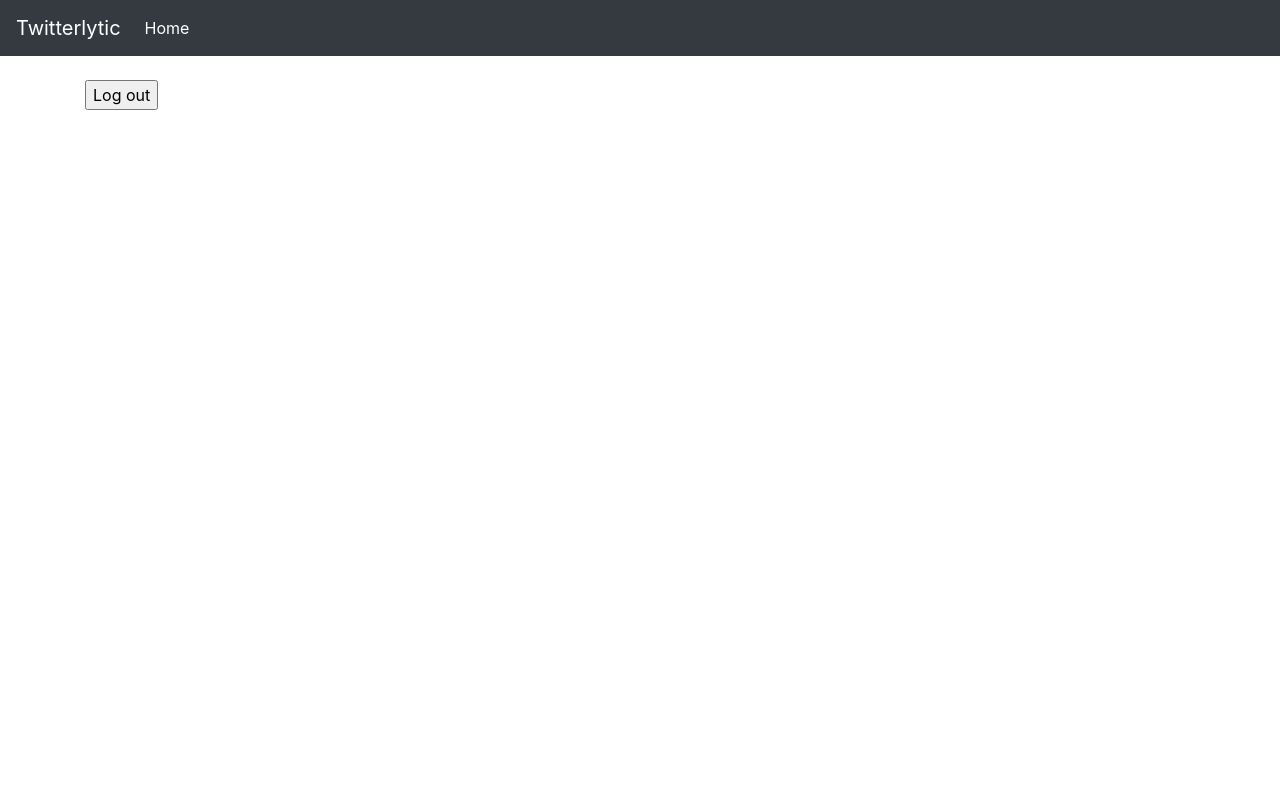
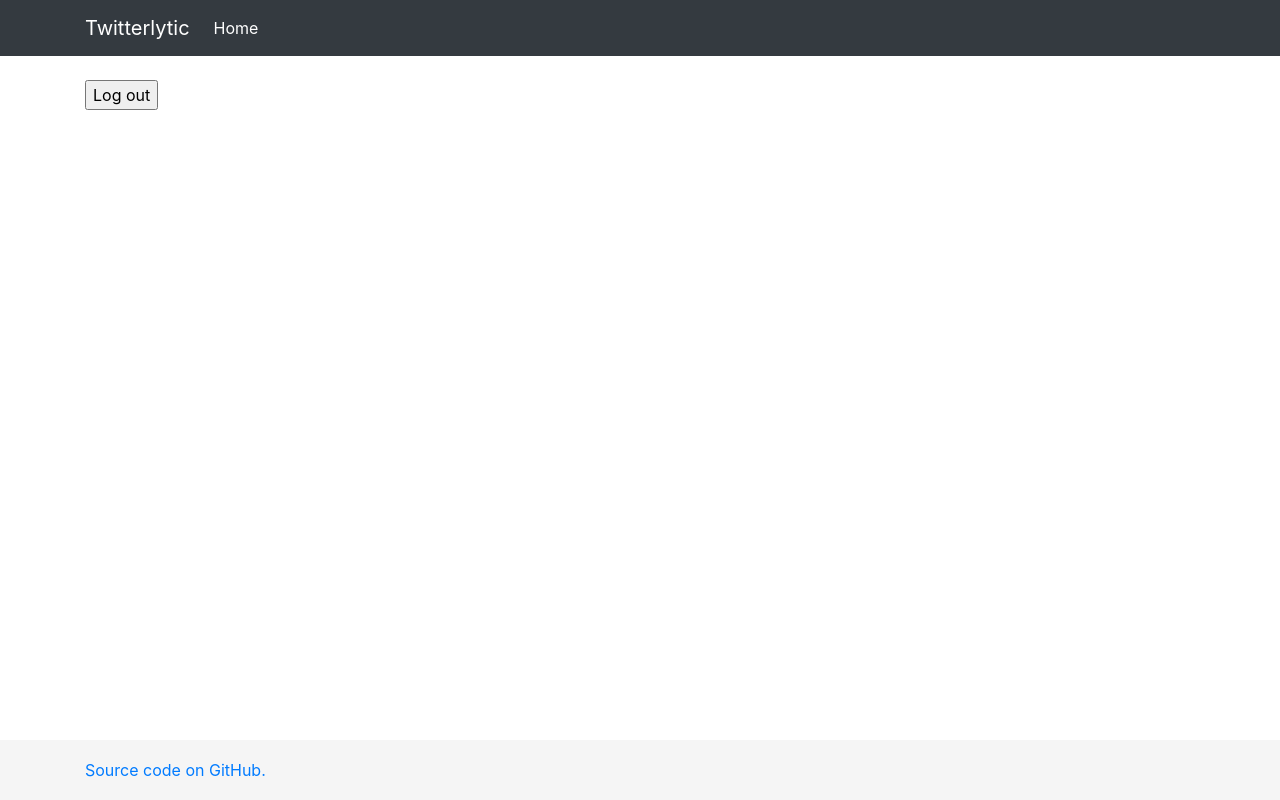
Before and after one commit to madprime/twitterlytic, a Django app: page /logout/ in a window 1280 px wide. Run offline with Django 3.2, Linux system fonts and the light colour scheme; parts of the project's set-up code (start-up, migrations or seed data) failed here and were passed over; some libraries are stand-ins or nearby versions.

Commit message:
Clean up navbar, add GitHub link

```diff
--- a/static/css/main.css
+++ b/static/css/main.css
@@ -1,6 +1,25 @@
-/* Padding to avoid navbar. */
 body {
+  /* Padding to avoid navbar. */
   padding-top: 5rem;
+
+  /* Margin bottom by footer height */
+  margin-bottom: 60px;
+}
+
+/* Sticky footer styles
+-------------------------------------------------- */
+html {
+  position: relative;
+  min-height: 100%;
+}
+.footer {
+  position: absolute;
+  bottom: 0;
+  width: 100%;
+  /* Set the fixed height of the footer here */
+  height: 60px;
+  line-height: 60px; /* Vertically center the text there */
+  background-color: #f5f5f5;
 }
 
 
--- a/twitterlytic/templates/base.html
+++ b/twitterlytic/templates/base.html
@@ -20,6 +20,7 @@
   <body>
 
     <nav class="navbar navbar-expand-md navbar-dark bg-dark fixed-top">
+      <div class="container">
         <a class="navbar-brand" href="/">Twitterlytic</a>
         <button class="navbar-toggler" type="button" data-toggle="collapse" data-target="#navbarsExampleDefault" aria-controls="navbarsExampleDefault" aria-expanded="false" aria-label="Toggle navigation">
           <span class="navbar-toggler-icon"></span>
@@ -35,7 +36,15 @@
               <a class="nav-link" href="{% url 'profile' request.user.twitterprofile.username %}">Your profile</a>
             </li>
             {% endif %}
+          </ul>
+          <ul class="navbar-nav ml-auto">
             <!--
+            <li class="nav-item active">
+              <a class="nav-link" href="/">Home <span class="sr-only">(current)</span></a>
+            </li>
+            <li class="nav-item">
+              <a class="nav-link" href="{% url 'profile' request.user.twitterprofile.username %}">Your profile</a>
+            </li>
             <li class="nav-item">
               <a class="nav-link disabled" href="#">Disabled</a>
             </li>
@@ -54,7 +63,8 @@
             <button class="btn btn-outline-success my-2 my-sm-0" type="submit">Search</button>
           </form>
           -->
-      </div>
+        </div> <!-- collapse navbar-collapse -->
+      </div> <!-- .container -->
     </nav>
 
     {% block main %}
@@ -70,7 +80,14 @@
     </div><!-- /.container -->
     {% endblock main %}
 
-
+    <footer class="footer">
+      <div class="container">
+        <span class="text-muted">
+          <a href="https://www.github.com/madprime/twitterlytic/">
+            Source code on GitHub.</a>
+        </span>
+      </div>
+    </footer>
     <!-- Optional JavaScript -->
     <!-- jQuery first, then Popper.js, then Bootstrap JS -->
     <script src="https://code.jquery.com/jquery-3.2.1.slim.min.js" integrity="sha384-KJ3o2DKtIkvYIK3UENzmM7KCkRr/rE9/Qpg6aAZGJwFDMVNA/GpGFF93hXpG5KkN" crossorigin="anonymous"></script>
```
Lines whose indentation alone changed are shown as unchanged.
